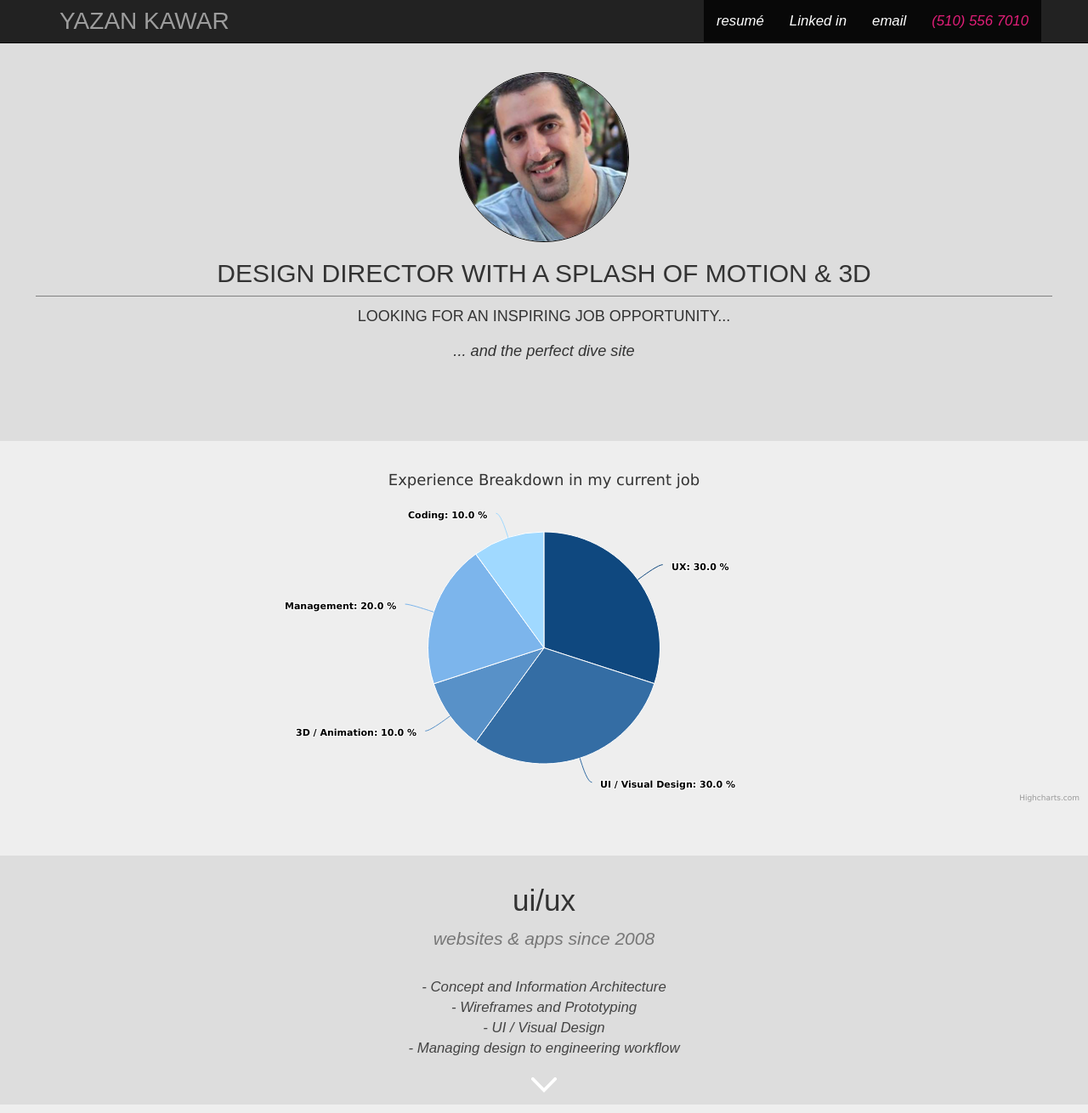
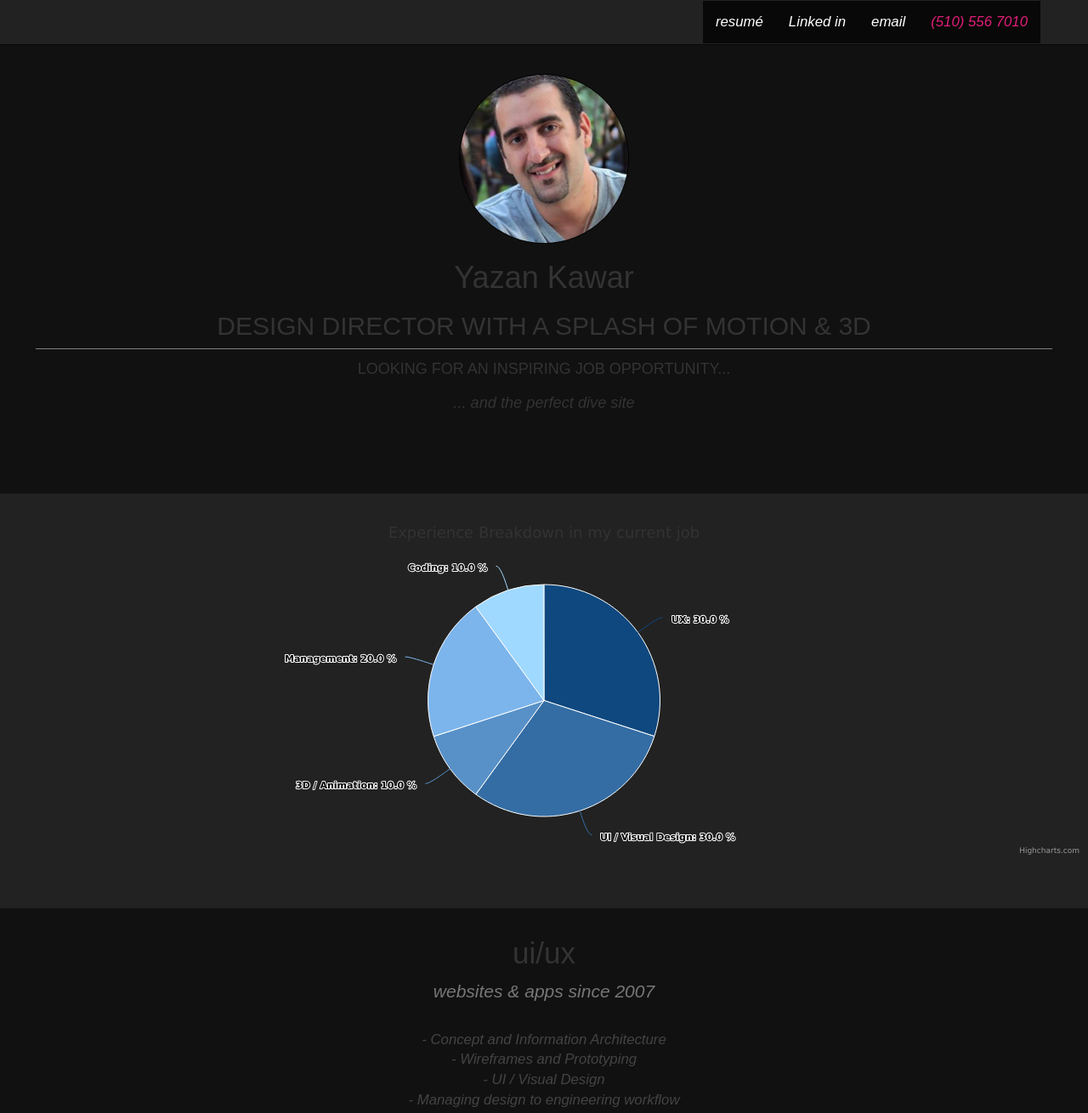
Before and after one commit to YazanKawar/PortfolioGIT, a plain HTML site: page index.html in a window 1280 px wide. Shown: the top 1310 px of the page at 85% size. Drawn offline with nearby package versions, Linux system fonts and the light colour scheme; a web font is replaced by a local one.

Commit message:
black start

```diff
--- a/css/style.css
+++ b/css/style.css
@@ -1,18 +1,18 @@
 body {
     font-family: 'Khula', sans-serif;
-    background-color: #eee;
+    background-color: #222;
 }
 
 .bulletBar {
     margin: -2em auto 2em;
     padding: 3em;
-    background-color: #ddd;
+    background-color: #111;
 }
 
 .section {
     padding: 1em;
     margin-bottom: 2em;
-    background-color: #ddd;
+    background-color: #111;
 }
 
 .brand {
--- a/index.html
+++ b/index.html
@@ -2,7 +2,7 @@
 <html lang="en">
     <head>
         <meta charset="UTF-8">
-        <title>Yazan Kawar</title>
+        <title>Yazan Kawar  |  portfolio</title>
         <meta charset="utf-8">
         <meta name="viewport" content="width=device-width, initial-scale=1">
         <link rel="stylesheet" href="http://maxcdn.bootstrapcdn.com/bootstrap/3.3.5/css/bootstrap.min.css">
@@ -22,11 +22,11 @@
                    </button>
                    <span class="sr-only">Toggle navigation</span>
 
-                   <a class="navbar-brand brand" href="index.html">YAZAN KAWAR</a>
+<!--                <a class="navbar-brand brand" href="index.html">YAZAN KAWAR</a>-->
                </div>
 
                 <div class="navbar-collapse collapse">
-                    <ul class="nav navbar-nav navbar-right">
+                    <ul class="nav navbar-nav navbar-right navbar">
                         <li class="active"><a href="images/Yazan_Kawar_Resume.pdf" target="_blank">resumé</a></li>
                         <li class="active"><a href="https://www.linkedin.com/pub/yazan-kawar/58/834/750" target="_blank">Linked in</a></li>
                         <li class="active"><a href="mailto:yazankawar@me.com">email</a></li>
@@ -41,6 +41,7 @@
             <div class="row">
                 <div class="col-sm-12 profileImgHolder">
                     <img class="profilepicture" src="images/me.jpg" alt="my picture">
+                    <h1>Yazan Kawar</h1>
                     <h2>DESIGN DIRECTOR WITH A SPLASH OF MOTION & 3D</h2>
                     <div class="line"></div>
                     <h4>LOOKING FOR AN INSPIRING JOB OPPORTUNITY...</h4>
@@ -57,7 +58,7 @@
         <div class="row text-center">
            <div class="col-sm-12 section">
                <h2 class="sectionTitle animated" id="uiux">ui/ux</h2>
-               <p>websites & apps since 2008</p>
+               <p>websites & apps since 2007</p>
                <br>
                <ul class="list-group tasks">
                    <li>- Concept and Information Architecture</li>
```
